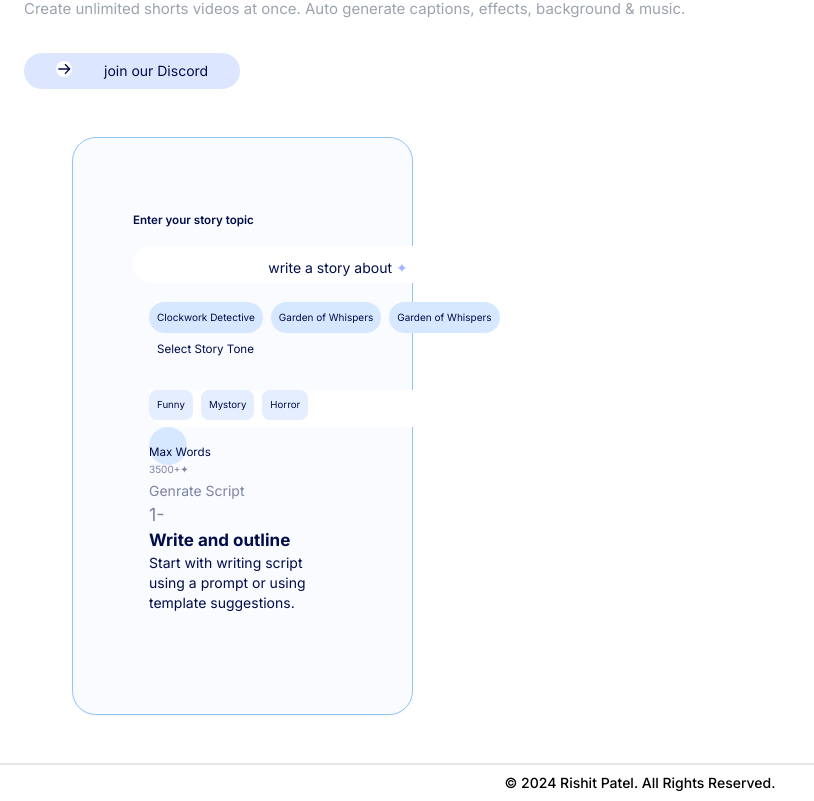
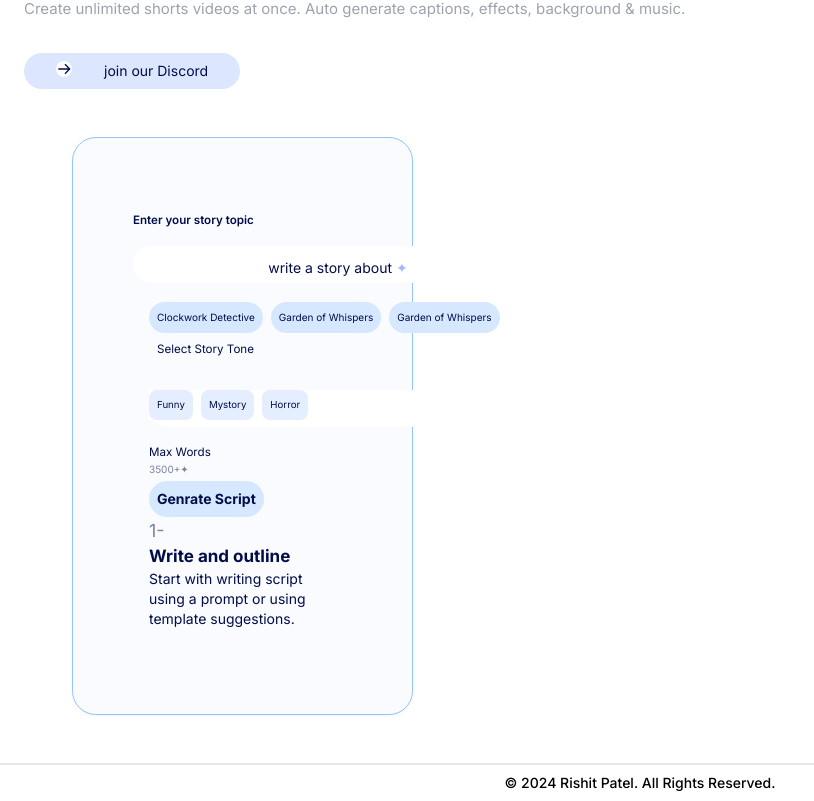
Before and after one commit to masterajima/crayo.ai, a Next.js app: page / in a window 1280 px wide. Shown: the part 944-1745 px from the top of the page, without its empty margins (0-814 px from the left). Built offline with nearby package versions, Linux system fonts and the light colour scheme.

Commit message:
add reusable card component

```diff
--- /dev/null
+++ b/src/components/card.js
@@ -0,0 +1,13 @@
+import { Card } from '@/shadcn/ui/card';
+import React from 'react';
+
+const CardComponent = ({ children, className }) => {
+  return (
+    <Card
+      className={`flex flex-col items-start justify-start rounded-3xl border-[#e9e9fd] bg-[#f9f9ff] gap-4 lg:p-12 w-full md:p-6 ${className}`}>
+      {children}
+    </Card>
+  );
+};
+
+export default CardComponent;
--- a/src/components/ui/home/features.js
+++ b/src/components/ui/home/features.js
@@ -83,7 +83,7 @@ const FeaturesPage = () => {
                         </div>
                       </div>
                     </div>
-                    <div className='flex items-start rounded-full p-2  bg-[#d6e8ff] border-[#e1ebff] gap-2'>
+                    <div className='flex items-start  p-2  gap-2'>
                       <svg
                         viewBox='0 0 15 15'
                         preserveAspectRatio='none'
@@ -92,8 +92,8 @@ const FeaturesPage = () => {
                         <use href='#svg2134566869_1463'></use>
                       </svg>
                     </div>
-                    <div className='flex flex-col items-start justify-start mt-4'>
-                      <p className='text-[#000d4980] text-sm'>Genrate Script</p>
+                    <div className='flex flex-col items-start justify-start mt-4 p-2 bg-[#d6e8ff] rounded-full'>
+                      <p className='text-[#000D49] text-sm font-bold'>Genrate Script</p>
                     </div>
 
                     <div className='flex flex-col items-start justify-start'>
```
